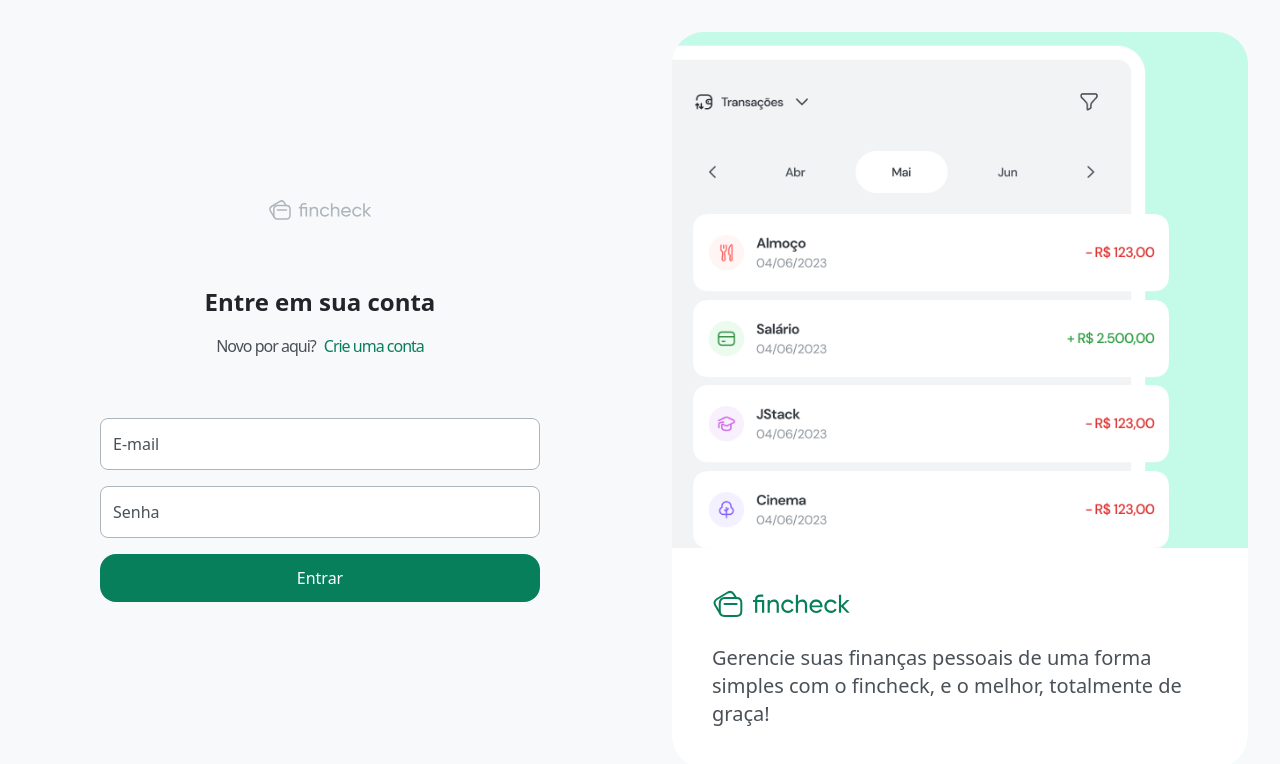
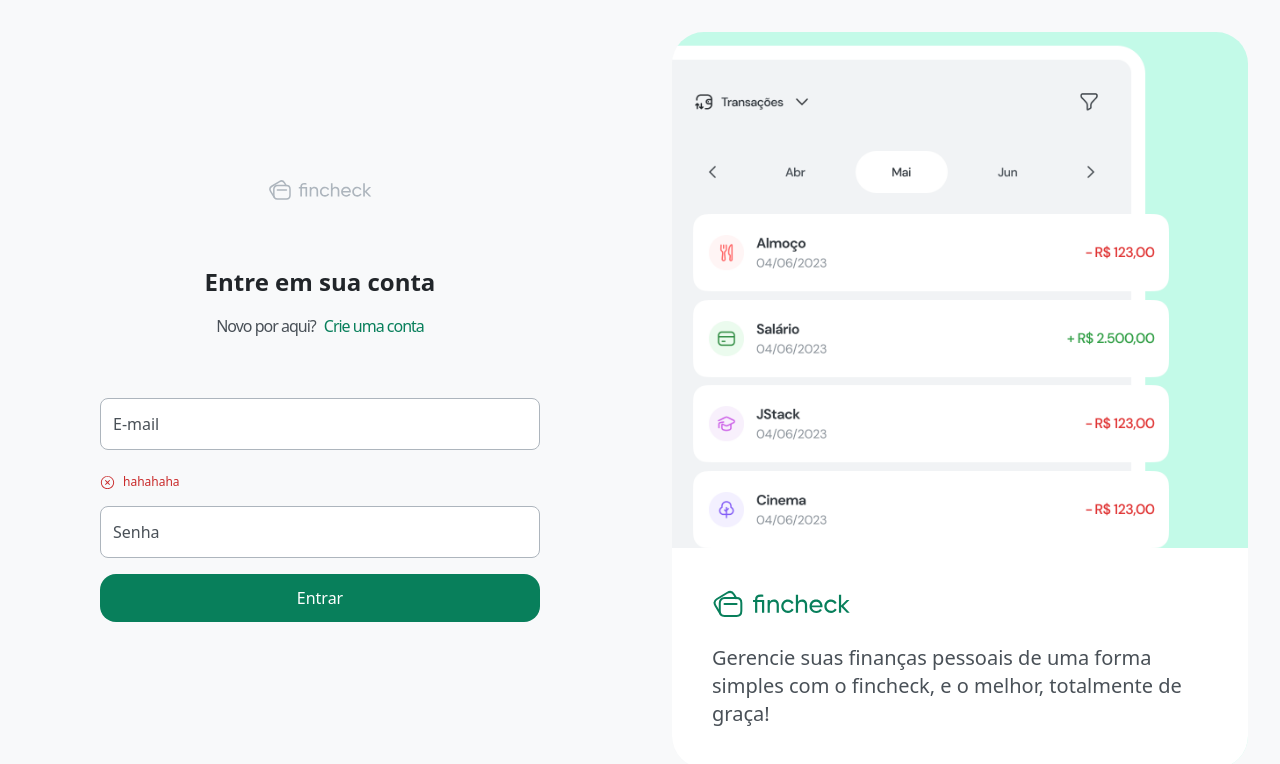
Before and after one commit to giacomomarkovicz/fincheck-app, a React (Vite) app: page /login in a window 1280 px wide. Shown: the top 764 px of the page. Built offline with nearby package versions, Linux system fonts and the light colour scheme.

Commit message:
refactor input component

```diff
--- a/src/view/components/Input.tsx
+++ b/src/view/components/Input.tsx
@@ -1,16 +1,21 @@
-import { ComponentProps } from 'react'
+import { ComponentProps, forwardRef } from 'react'
+import { CrossCircledIcon } from '@radix-ui/react-icons'
 
 interface InputProps extends ComponentProps<'input'> {
   name: string
+  error?: string
 }
 
-export function Input({ placeholder, name, id, ...props }: InputProps) {
+export const Input = forwardRef<HTMLInputElement, InputProps>(
+  ({ placeholder, name, id, error, ...props }, ref) => {
     const inputId = id ?? name
 
     return (
+      <>
         <div className='relative'>
           <input
             {...props}
+            ref={ref}
             name={name}
             id={inputId}
             className='peer h-[52px] w-full rounded-lg border border-gray-500 bg-white px-3 pt-4 text-gray-800 transition-all outline-none placeholder-shown:pt-0 focus:border-gray-800'
@@ -23,5 +28,13 @@
             {placeholder}
           </label>
         </div>
+        {error && (
+          <div className='mt-2 flex items-center gap-2 text-red-900'>
+            <CrossCircledIcon />
+            <span className='text-xs'>{error}</span>
+          </div>
+        )}
+      </>
     )
   }
+)
```
Lines whose indentation alone changed are shown as unchanged.
